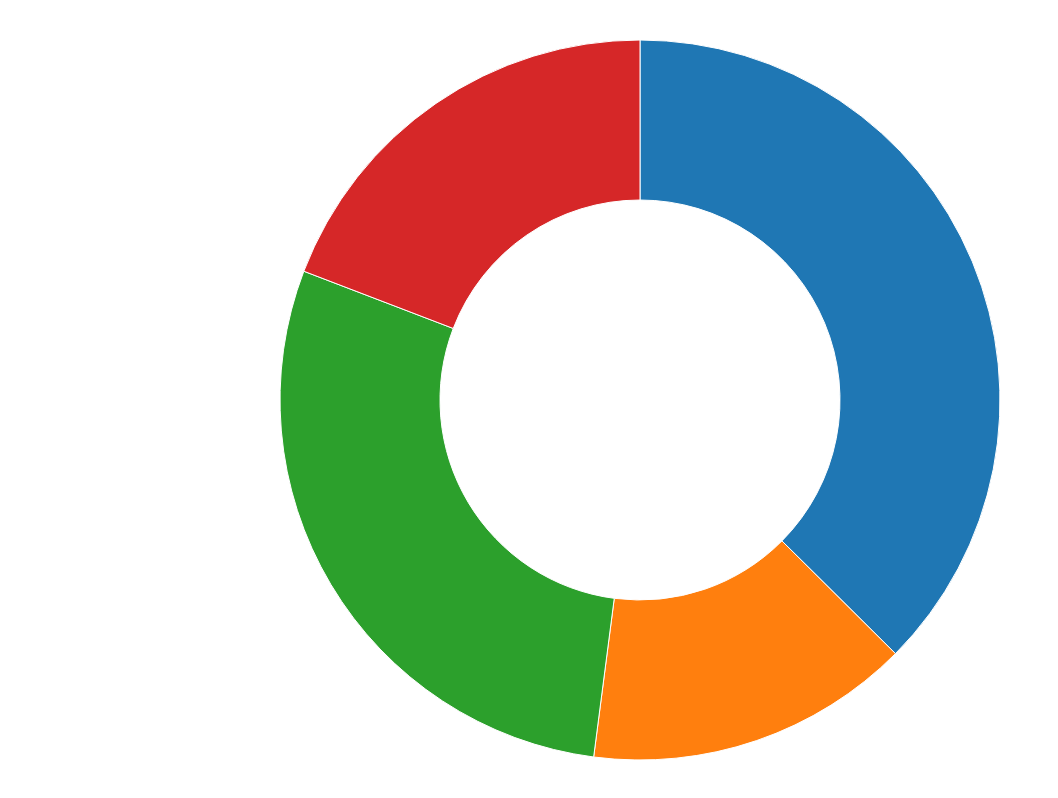
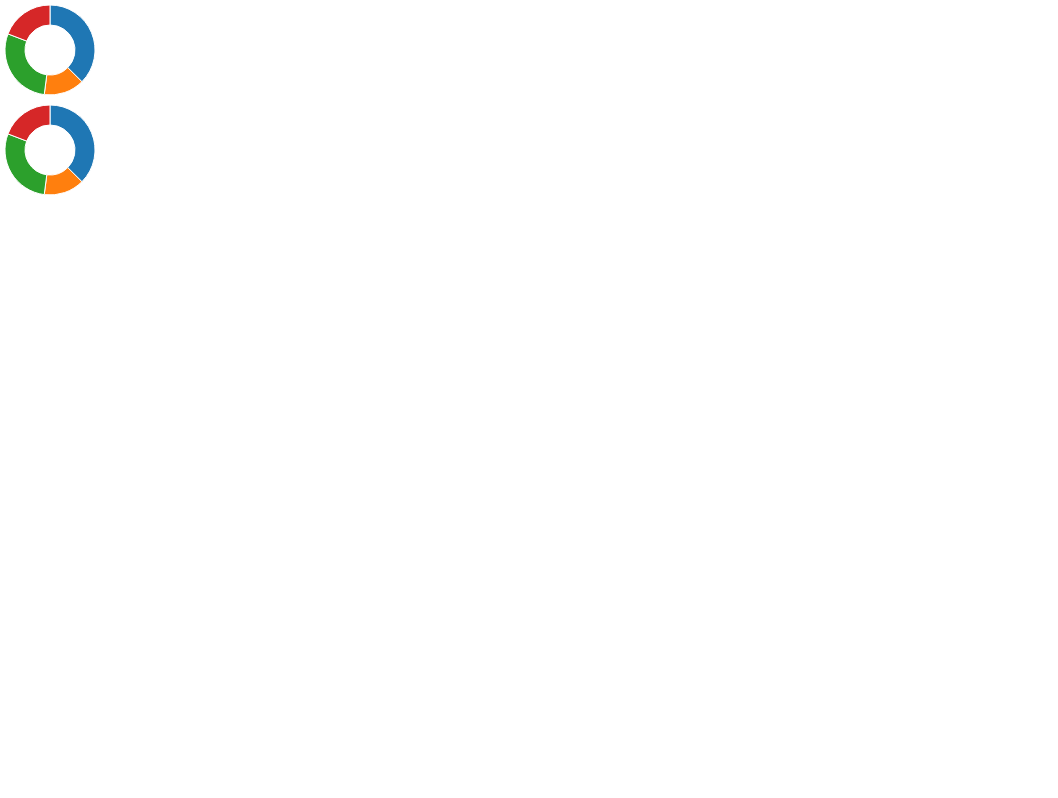
Before and after one commit to joaquindev/first-steps-angularjs-d3, a website: page index.html in a window 1280 px wide. Shown: the whole page, without its empty margins (0-1058 px from the left). Drawn offline with nearby package versions, Linux system fonts and the light colour scheme.

Commit message:
Now D3 code is inside our directive
Now D3 code is inside our directive. We turn on AngularJS machinery
and we now have our D3 code inside our directive.

Contact: joaquin@isla.io

```diff
--- a/app.js
+++ b/app.js
@@ -2,9 +2,36 @@ var app = angular.module("myApp", [])
 
 app.directive('donutChart', function(){
    function link(scope, el, attr){
-     d3.select(el[0]).append('svg')
-   }
+     //d3.select(el[0]).append('svg')
+      var data = [82, 32, 63, 42]
+      var color = d3.scale.category10() //giving it some color
+      //var el = d3.select('div').node()
+      var el = el[0]
+      var width = el.clientWidth //dinamically changing its size
+      var height = el.clientHeight
+      var min = Math.min(width, height)
+      var pie = d3.layout.pie().sort(null)
+      var arc = d3.svg.arc().
+            outerRadius(min / 2 * 0.9).
+            innerRadius(min / 2 * 0.5)
+      var svg = d3.select(el).append('svg').
+            attr({width: width, height: height}).
+            append('g').
+            attr('transform', 'translate(' + width / 2 + ',' + height / 2 + ')')
+
+      //add the path for each arc slice
+      svg.selectAll('path').data(pie(data)).
+          enter().append('path').
+          style('stroke', 'white').
+          attr('d', arc).
+          attr('fill', function(d,i){ return color(i) })
+         }
    return {
-    link: link
+    link: link,
+    restrict: 'E'
    }
 })
+
+/*
+
+*/
--- a/index.html
+++ b/index.html
@@ -8,13 +8,14 @@
   <link rel="stylesheet" href="style.css">
   <script src="http://d3js.org/d3.v3.min.js" charset="utf-8"></script>
   <script src="bower_components/angular/angular.min.js" charset="utf-8"></script>
-  <script src="app.js" charset="utf-8"></script>
-  <!--[if lt IE 9]/>
+  <!--[if lt IE script9]/>
   <script src="http://html5shiv.googlecode.com/svn/trunk/html5.js"></script>
   <![endif]-->
 </head>
 <body ng-app="myApp">
-    <div class="donut-chart"></div>
-    <script src="script.js"></script>
+    <!--<div class="donut-chart"></div>-->
+    <donut-chart></donut-chart>
+    <donut-chart></donut-chart>
+    <script src="app.js" charset="utf-8"></script>
 </body>
 </html>
--- a/style.css
+++ b/style.css
@@ -3,8 +3,8 @@ body, html {
     width: 100%;
     height: 100;
 }
-.donut-chart {
-    width: 100%;
-    height: 100%;
-    position: absolute;
+donut-chart {
+    width: 100px;
+    height: 100px;
+    display: block;
 }
```
